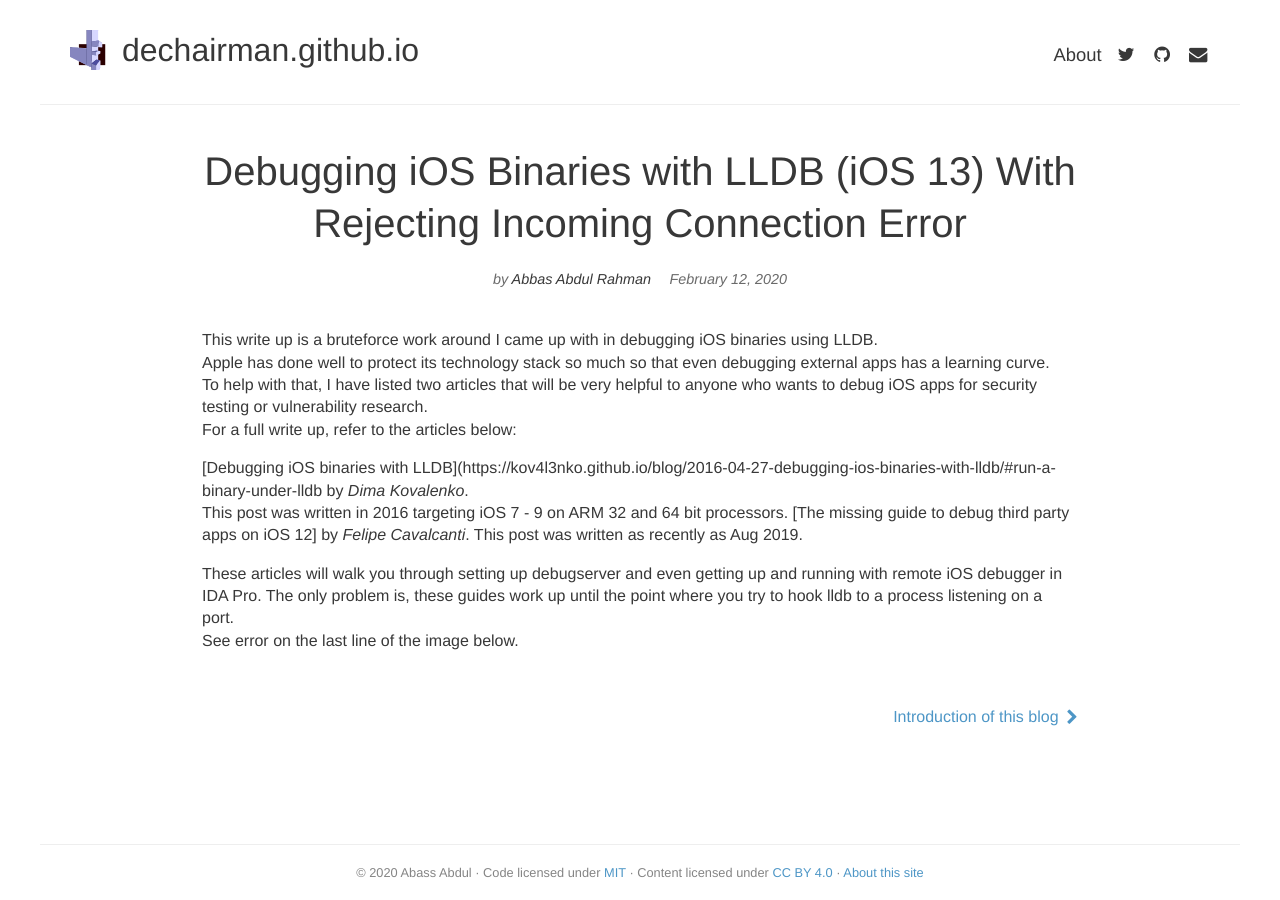
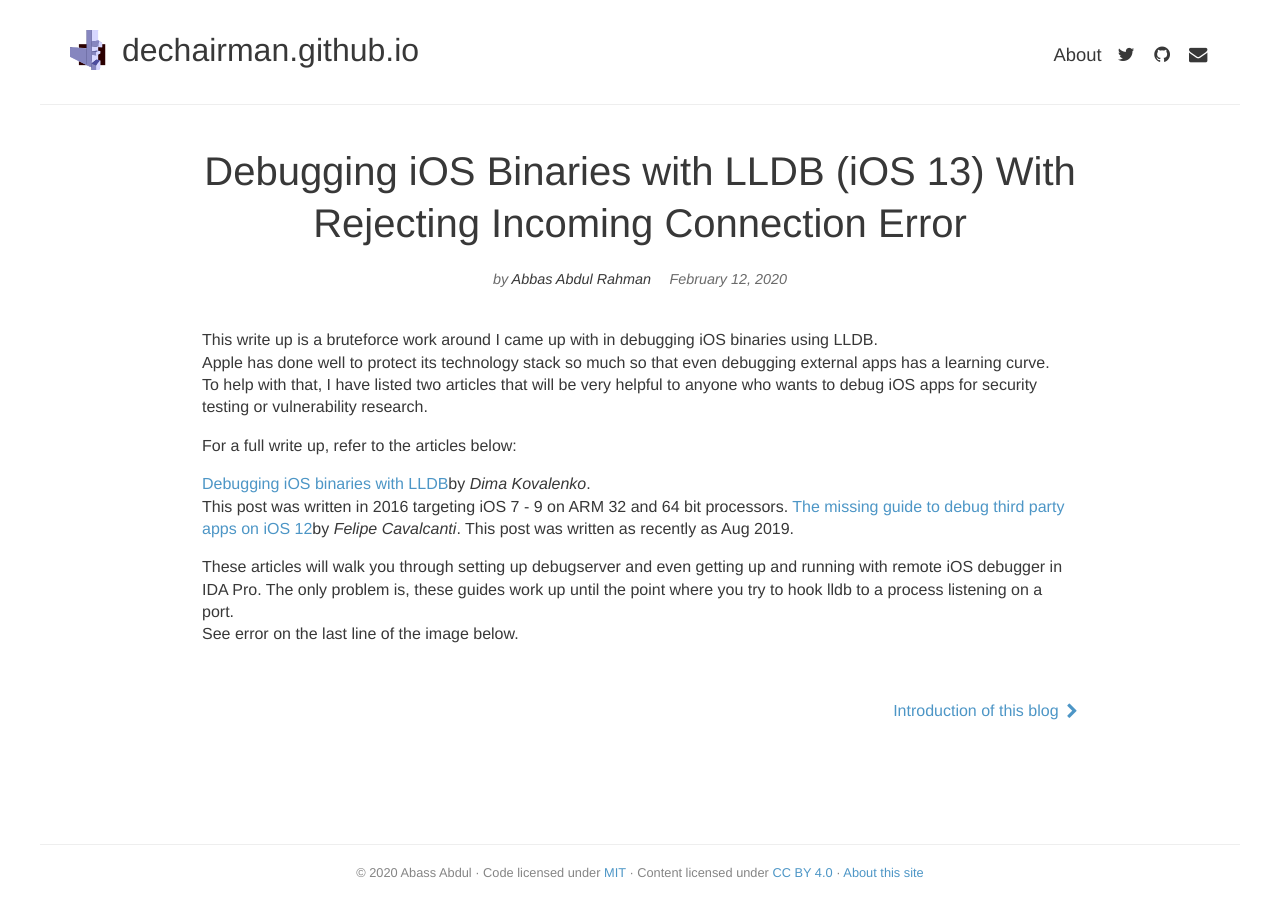
Before and after one commit to dechairman/dechairman.github.io, a Jekyll site: the page built from _posts/2020-02-12-Debugging-iOS-Binaries.md, in a window 1280 px wide. Built offline with Jekyll 4.4.1, drawn with Linux system fonts in a browser that asks for light colours; some of the changed lines change nothing that is shown.

Commit message:
Update 2020-02-12-Debugging-iOS-Binaries.md

```diff
--- a/_posts/2020-02-12-Debugging-iOS-Binaries.md
+++ b/_posts/2020-02-12-Debugging-iOS-Binaries.md
@@ -11,11 +11,16 @@ description: This write up is a bruteforce work around I came up with in debuggi
 This write up is a bruteforce work around I came up with in debugging iOS binaries using LLDB.
 Apple has done well to protect its technology stack so much so that even debugging external apps has a learning curve.
 To help with that, I have listed two articles that will be very helpful to anyone who wants to debug iOS apps for security testing or vulnerability research.
+
+<!--more-->
+[dima kovalenko]: https://kov4l3nko.github.io/blog/2016-04-27-debugging-ios-binaries-with-lldb/#run-a-binary-under-lldb
+[felipe cavalcanti]: https://medium.com/@felipejfc/the-ultimate-guide-for-live-debugging-apps-on-jailbroken-ios-12-4c5b48adf2fb
+
 For a full write up, refer to the articles below:
 
-[Debugging iOS binaries with LLDB](https://kov4l3nko.github.io/blog/2016-04-27-debugging-ios-binaries-with-lldb/#run-a-binary-under-lldb by *Dima Kovalenko*.
+[Debugging iOS binaries with LLDB][dima kovalenko]by *Dima Kovalenko*.
 This post was written in 2016 targeting iOS 7 - 9 on ARM 32 and 64 bit processors.
-[The missing guide to debug third party apps on iOS 12] by *Felipe Cavalcanti*. This post was written as recently as Aug 2019.
+[The missing guide to debug third party apps on iOS 12][felipe cavalcanti]by *Felipe Cavalcanti*. This post was written as recently as Aug 2019.
 
 These articles will walk you through setting up debugserver and even getting up and running with  remote iOS debugger in IDA Pro.
 The only problem is, these guides work up until the point where you try to hook lldb to a process listening on a port.
```
